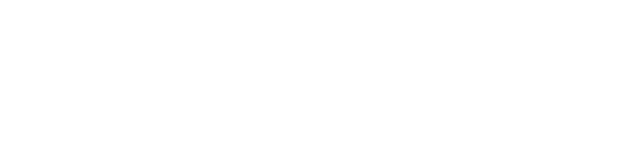
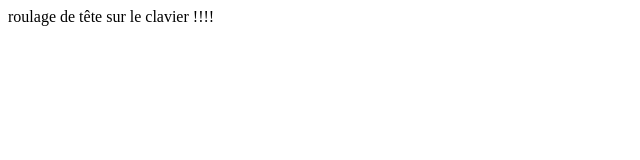
Before and after one commit to Phosphatidylinositol/lePremierRipo, a plain HTML site: page index.html in a window 1280 px wide. Shown: the whole page, without its empty margins (0-640 px from the left). Drawn offline with Linux system fonts and the light colour scheme.

Commit message:
Update index.html

```diff
--- a/index.html
+++ b/index.html
@@ -3,6 +3,6 @@
         <title>OKKKKKKK</title>
     </head>
     <body>
-
+        <p>roulage de tête sur le clavier !!!!</p>
     </body>
 </html>
```
